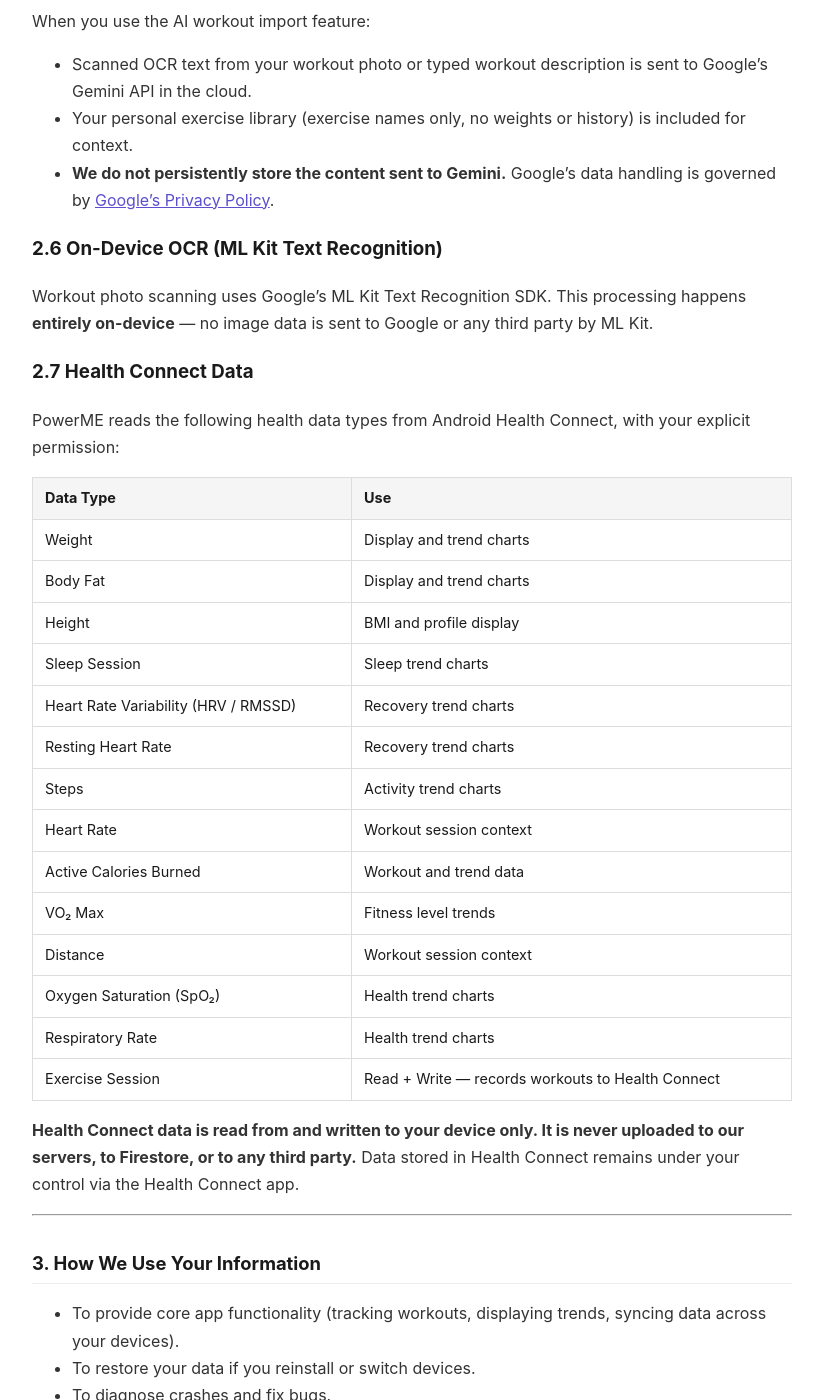
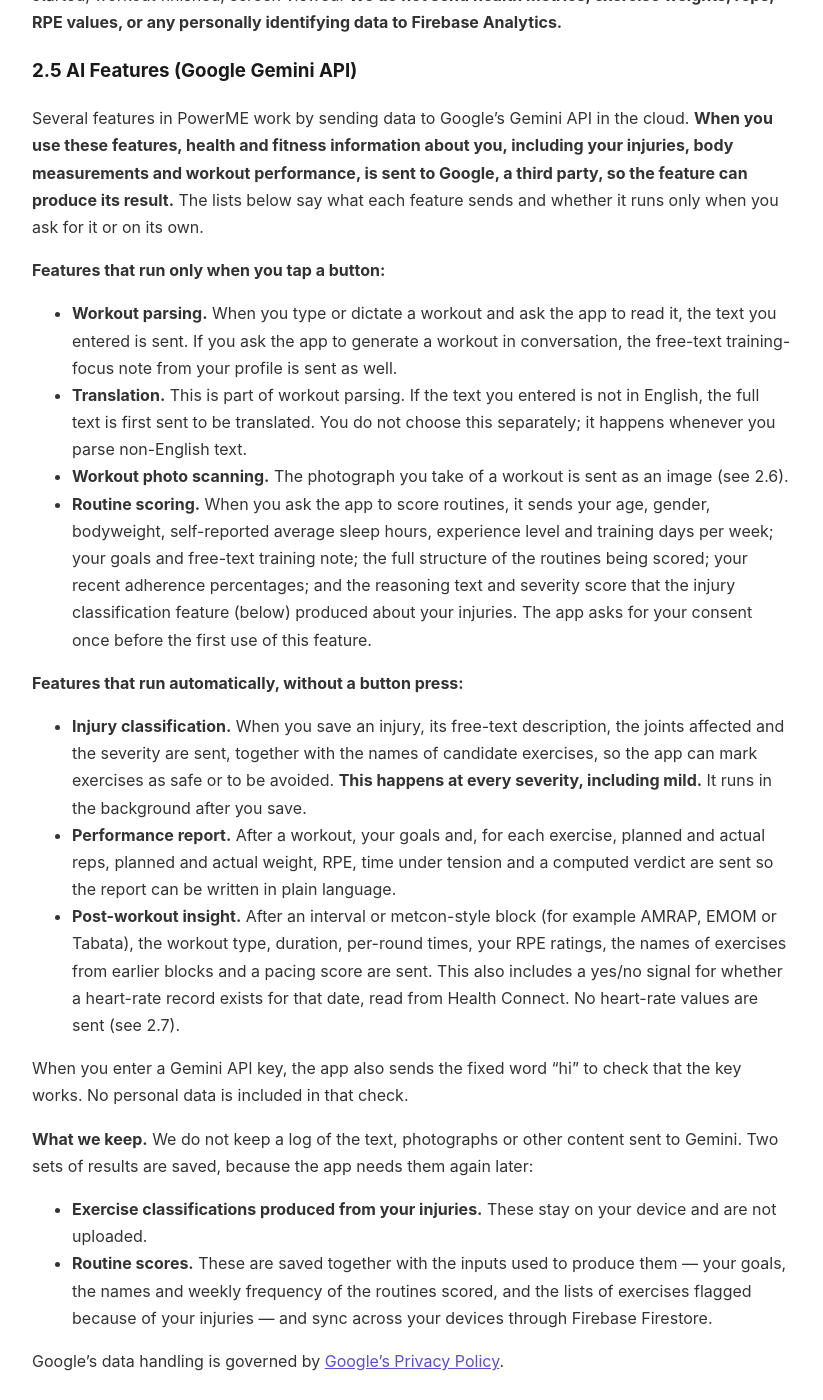
Before and after one commit to Omer-Hedvat/powerme-legal, a Jekyll site: the page built from privacy.md, in a window 1280 px wide and 1400 px high, scrolled down 1443 px. Shown: the whole window, without its empty margins (228-1051 px from the left). Built offline with Jekyll 4.4.1, drawn with Linux system fonts in a browser that asks for light colours; some of the changed text lies outside the part shown.

Commit message:
docs: disclose all seven Gemini data flows; correct OCR, Health Connect and retention claims
The policy last moved 2026-04-27. Six further Gemini data flows shipped after
that date and went undisclosed, and four statements had come to assert the
opposite of the code: OCR described as on-device ML Kit (the app has no ML Kit;
the photo is sent to Gemini), "exercise names only, no weights or history",
Health Connect data "never uploaded to any third party", and a blanket promise
that content sent to Gemini is never persisted (routine scores persist their
Gemini payload and sync it to Firestore).

Rewrites 2.5 as AI Features, splitting the seven flows into user-initiated and
automatic so a reader can tell which they can avoid. Corrects 2.6 in place
rather than deleting it, naming the superseded on-device claim. Makes 2.7
precise instead of absolute. Updates the section 3 sharing sentence and drops
the ML Kit row from the section 6 table.

Verified against the code at HEAD; terms.md and both deletion pages make no AI
claims and are unchanged.

```diff
--- a/privacy.md
+++ b/privacy.md
@@ -7,7 +7,9 @@ permalink: /privacy
 # PowerME — Privacy Policy
 
 **Effective date:** 2026-04-27
-**Last updated:** 2026-04-27
+**Last updated:** 2026-09-20
+
+This revision expands section 2 to describe how the app's AI features send your data to Google's Gemini API, and corrects an earlier statement that workout photo scanning happened on-device. Most of these features were added after the previous version of this policy was written.
 
 ---
 
@@ -45,16 +47,37 @@ We collect crash reports linked to your Firebase UID to diagnose and fix bugs. C
 
 We collect anonymised usage events to understand how the app is used. Examples: workout started, workout finished, screen viewed. **We do not send health metrics, exercise weights, reps, RPE values, or any personally identifying data to Firebase Analytics.**
 
-### 2.5 AI Workout Parsing (Gemini API)
+### 2.5 AI Features (Google Gemini API)
 
-When you use the AI workout import feature:
-- Scanned OCR text from your workout photo or typed workout description is sent to Google's Gemini API in the cloud.
-- Your personal exercise library (exercise names only, no weights or history) is included for context.
-- **We do not persistently store the content sent to Gemini.** Google's data handling is governed by [Google's Privacy Policy](https://policies.google.com/privacy).
+Several features in PowerME work by sending data to Google's Gemini API in the cloud. **When you use these features, health and fitness information about you, including your injuries, body measurements and workout performance, is sent to Google, a third party, so the feature can produce its result.** The lists below say what each feature sends and whether it runs only when you ask for it or on its own.
 
-### 2.6 On-Device OCR (ML Kit Text Recognition)
+**Features that run only when you tap a button:**
 
-Workout photo scanning uses Google's ML Kit Text Recognition SDK. This processing happens **entirely on-device** — no image data is sent to Google or any third party by ML Kit.
+- **Workout parsing.** When you type or dictate a workout and ask the app to read it, the text you entered is sent. If you ask the app to generate a workout in conversation, the free-text training-focus note from your profile is sent as well.
+- **Translation.** This is part of workout parsing. If the text you entered is not in English, the full text is first sent to be translated. You do not choose this separately; it happens whenever you parse non-English text.
+- **Workout photo scanning.** The photograph you take of a workout is sent as an image (see 2.6).
+- **Routine scoring.** When you ask the app to score routines, it sends your age, gender, bodyweight, self-reported average sleep hours, experience level and training days per week; your goals and free-text training note; the full structure of the routines being scored; your recent adherence percentages; and the reasoning text and severity score that the injury classification feature (below) produced about your injuries. The app asks for your consent once before the first use of this feature.
+
+**Features that run automatically, without a button press:**
+
+- **Injury classification.** When you save an injury, its free-text description, the joints affected and the severity are sent, together with the names of candidate exercises, so the app can mark exercises as safe or to be avoided. **This happens at every severity, including mild.** It runs in the background after you save.
+- **Performance report.** After a workout, your goals and, for each exercise, planned and actual reps, planned and actual weight, RPE, time under tension and a computed verdict are sent so the report can be written in plain language.
+- **Post-workout insight.** After an interval or metcon-style block (for example AMRAP, EMOM or Tabata), the workout type, duration, per-round times, your RPE ratings, the names of exercises from earlier blocks and a pacing score are sent. This also includes a yes/no signal for whether a heart-rate record exists for that date, read from Health Connect. No heart-rate values are sent (see 2.7).
+
+When you enter a Gemini API key, the app also sends the fixed word "hi" to check that the key works. No personal data is included in that check.
+
+**What we keep.** We do not keep a log of the text, photographs or other content sent to Gemini. Two sets of results are saved, because the app needs them again later:
+
+- **Exercise classifications produced from your injuries.** These stay on your device and are not uploaded.
+- **Routine scores.** These are saved together with the inputs used to produce them — your goals, the names and weekly frequency of the routines scored, and the lists of exercises flagged because of your injuries — and sync across your devices through Firebase Firestore.
+
+Google's data handling is governed by [Google's Privacy Policy](https://policies.google.com/privacy).
+
+### 2.6 Workout Photo Scanning (Google Gemini API)
+
+When you scan a workout photo, the photograph itself is sent to Google's Gemini API as an image and read there. The image is not processed on your device.
+
+**Correction.** A previous version of this policy stated that photo scanning used Google's ML Kit Text Recognition SDK and that processing happened entirely on-device, with no image data leaving your phone. That is no longer accurate. The app does not use ML Kit; photos you scan are sent to Google as described in 2.5.
 
 ### 2.7 Health Connect Data
 
@@ -77,7 +100,7 @@ PowerME reads the following health data types from Android Health Connect, with
 | Respiratory Rate | Health trend charts |
 | Exercise Session | Read + Write — records workouts to Health Connect |
 
-**Health Connect data is read from and written to your device only. It is never uploaded to our servers, to Firestore, or to any third party.** Data stored in Health Connect remains under your control via the Health Connect app.
+**Health Connect data is not synced to our servers or to Firestore, and no Health Connect readings or values are sent to Gemini or any other third party.** One AI feature, the post-workout insight (see 2.5), sends a yes/no signal to Google's Gemini API indicating whether a heart-rate record exists for the date of your workout. It does not send the heart-rate reading itself or any other Health Connect value. Data stored in Health Connect remains under your control via the Health Connect app.
 
 ---
 
@@ -85,10 +108,11 @@ PowerME reads the following health data types from Android Health Connect, with
 
 - To provide core app functionality (tracking workouts, displaying trends, syncing data across your devices).
 - To restore your data if you reinstall or switch devices.
+- To provide AI features (workout parsing and translation, photo scanning, injury classification, performance reports, post-workout insights and routine scoring), which send the data described in section 2.5 to Google's Gemini API.
 - To diagnose crashes and fix bugs.
 - To understand aggregate usage patterns and improve the app.
 
-We do not sell, rent, or share your personal data with third parties except as described in this policy (Firebase, Google Gemini API).
+We do not sell or rent your personal data. We share it with third parties only as described in this policy: with Google's Firebase services for sign-in, sync, crash reporting and analytics, and with Google's Gemini API for the AI features described in section 2.5, which includes health and fitness information such as your injuries, body measurements and workout performance.
 
 ---
 
@@ -120,8 +144,7 @@ Deletion is irreversible and immediate. Health Connect data is unaffected and mu
 | Firebase Firestore | Cloud data storage | [Google Privacy Policy](https://policies.google.com/privacy) |
 | Firebase Crashlytics | Crash reporting | [Google Privacy Policy](https://policies.google.com/privacy) |
 | Firebase Analytics | Usage analytics | [Google Privacy Policy](https://policies.google.com/privacy) |
-| Google Gemini API | AI workout parsing | [Google Privacy Policy](https://policies.google.com/privacy) |
-| Google ML Kit | On-device OCR | [Google Privacy Policy](https://policies.google.com/privacy) |
+| Google Gemini API | AI features: workout parsing and translation, photo scanning, injury classification, performance reports, post-workout insights, routine scoring | [Google Privacy Policy](https://policies.google.com/privacy) |
 | Android Health Connect | Health data platform | [Android Privacy Policy](https://policies.google.com/privacy) |
 
 ---
```
